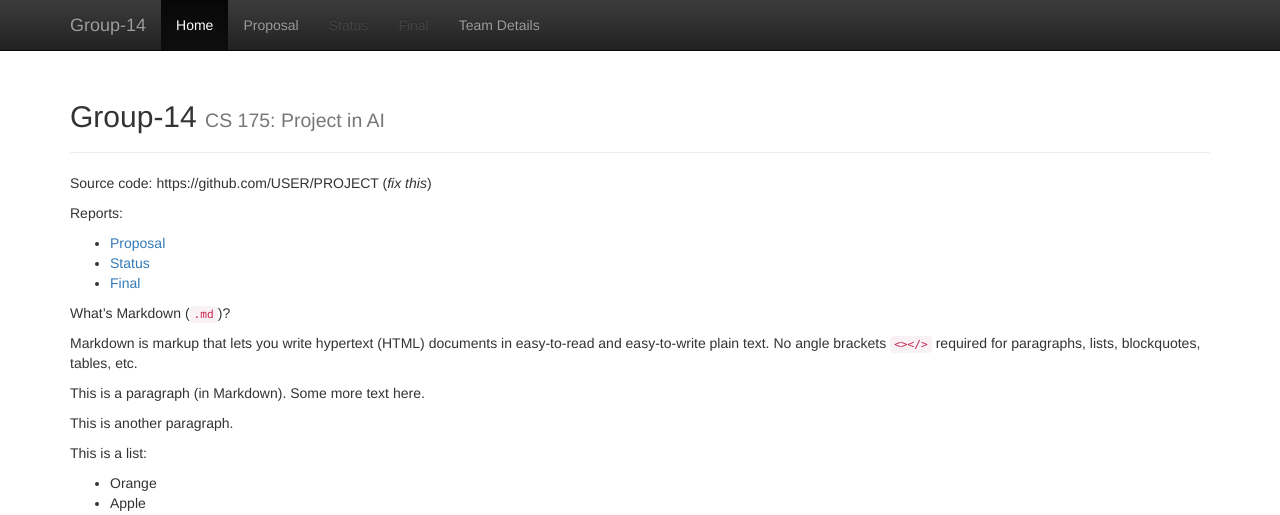
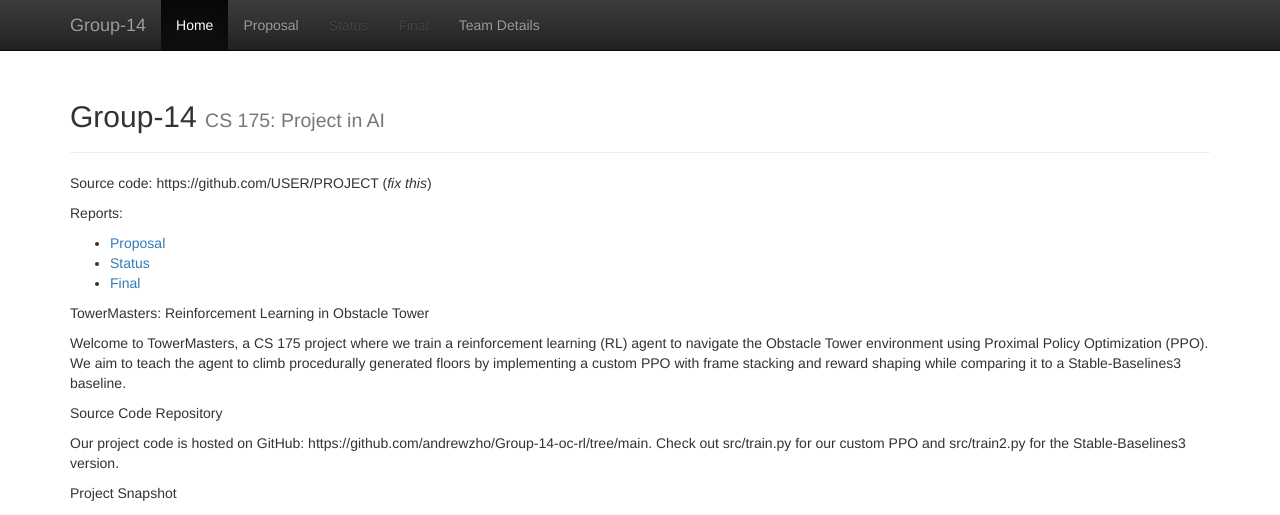
Before and after one commit to andrewzho/TowerMasters, a Jekyll site: the page built from docs/index.md, in a window 1280 px wide and 1123 px high. Shown: the top 515 px of the window. Built offline with Jekyll 4.4.1, drawn with Linux system fonts in a browser that asks for light colours; formulas are drawn with MathJax 3; some of the changed text lies outside the part shown.

Commit message:
Update index.md

```diff
--- a/docs/index.md
+++ b/docs/index.md
@@ -11,26 +11,29 @@ Reports:
 - [Status](status.html)
 - [Final](final.html)
 
-What's Markdown (`.md`)?
+TowerMasters: Reinforcement Learning in Obstacle Tower
 
-Markdown is markup that lets you write hypertext (HTML) documents
-in easy-to-read and easy-to-write plain text.
-No angle brackets `<></>` required for
-paragraphs, lists, blockquotes, tables, etc.
+Welcome to TowerMasters, a CS 175 project where we train a reinforcement learning (RL) agent to navigate the Obstacle Tower environment using Proximal Policy Optimization (PPO). We aim to teach the agent to climb procedurally generated floors by implementing a custom PPO with frame stacking and reward shaping while comparing it to a Stable-Baselines3 baseline.
 
+Source Code Repository
 
-This is a paragraph (in Markdown). Some more
-text here.
+Our project code is hosted on GitHub: https://github.com/andrewzho/Group-14-oc-rl/tree/main. Check out src/train.py for our custom PPO and src/train2.py for the Stable-Baselines3 version.
 
-This is another paragraph.
+Project Snapshot
 
-This is a list:
+Here's a screenshot of our agent in action during training:
 
-- Orange
-- Apple
-- Blueberry
+![Agent Training](screenshot.png)
 
-$$x^2 = y^2$$
+Resources
+
+We've relied on these key resources:
+- Obstacle Tower Environment: https://github.com/Unity-Technologies/obstacle-tower-env - The environment we're tackling.
+- Stable-Baselines3 Documentation: https://stable-baselines3.readthedocs.io/ - For our baseline PPO implementation.
+- PyTorch Documentation: https://pytorch.org/docs/stable/index.html - Core library for our custom PPO.
+- Grok by xAI: Used extensively for debugging and guidance throughout development.
+
+Stay tuned for our progress report in status.md!
 
 
 Just getting started with Markdown?
```
